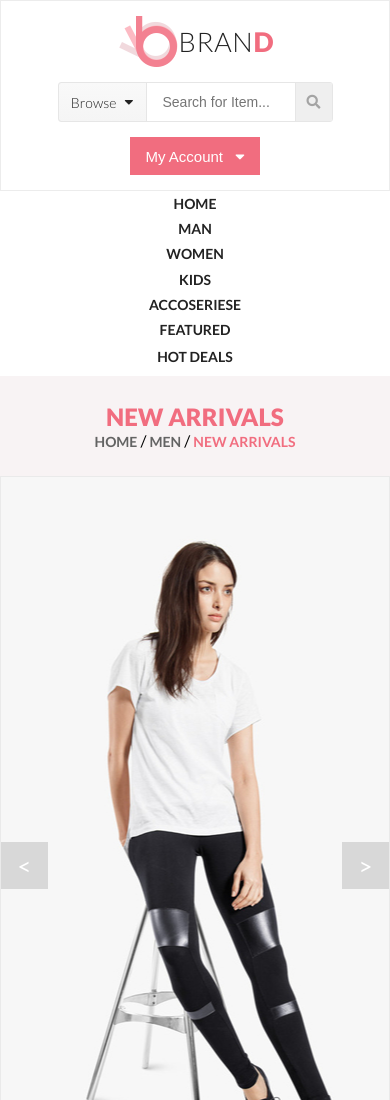
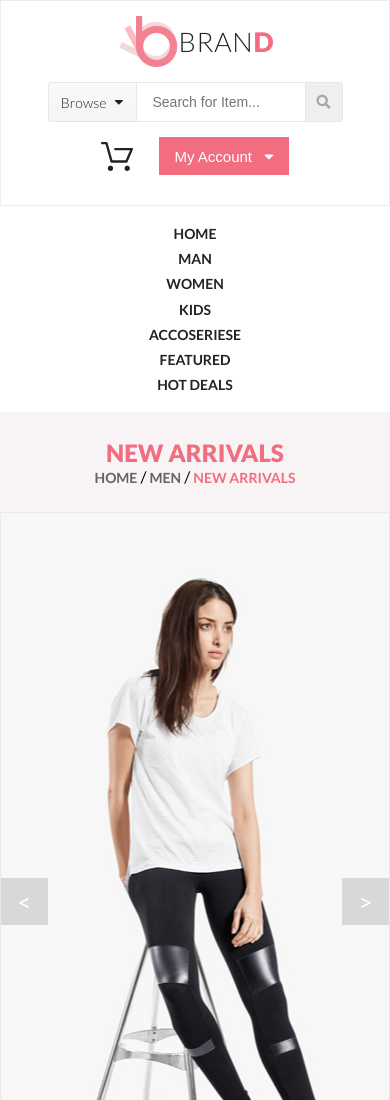
Before and after one commit to MultikPultik/professional_layout, a plain HTML site: page toCheck7_singlePage.html in a window 390 px wide. Shown: the top 1100 px of the page. Drawn offline with Linux system fonts and the light colour scheme.

Commit message:
Изменена адаптация для headr и topNav

```diff
--- a/scss/_header.scss
+++ b/scss/_header.scss
@@ -16,7 +16,7 @@
     background-color: #ffffff;
     height: 100px;
 
-    @media (max-width: 745px) {
+    @media (max-width: 850px) {
         height: auto;
         padding: 15px;
     }
@@ -27,13 +27,14 @@
         flex-direction: row;
         align-items: center;
 
-        > div, form {
-            @media (max-width: 745px) {
+        >div,
+        form {
+            @media (max-width: 850px) {
                 margin-bottom: 15px;
             }
         }
 
-        @media (max-width: 745px) {
+        @media (max-width: 850px) {
             flex-direction: column;
             justify-content: center;
         }
@@ -51,6 +52,7 @@
     font-style: normal;
     letter-spacing: 0.68px;
     color: #222222;
+
     span {
         color: #f16d7f;
         font-weight: 900;
@@ -65,7 +67,7 @@
     overflow: hidden;
     margin-left: 37px;
 
-    @media (max-width: 745px) {
+    @media (max-width: 850px) {
         margin-left: 0;
     }
 
@@ -80,7 +82,10 @@
         font-size: 14px;
         font-weight: 300;
         text-align: right;
-        i { padding-left: 8px;}
+
+        i {
+            padding-left: 8px;
+        }
     }
 
     input {
@@ -96,8 +101,12 @@
         font-weight: 300;
         letter-spacing: normal;
 
-        @media (max-width: 840px) {
-            width: 150px;
+        @media (max-width: 450px) {
+            width: 220px;
+        }
+
+        @media (max-width: 390px) {
+            width: 170px;
         }
     }
 
@@ -113,9 +122,21 @@
     }
 }
 
+.btnWrap {
+    margin-left: auto;
+    height: 38px;
+    width: 188px;
+    display: flex;
+    align-items: center;
+    justify-content: space-between;
+
+    @media (max-width: 850px) {
+        margin-left: 0;
+    }
+
     .myAccountBtn {
         width: 130px;
-    height: 38px;
+        height: inherit;
         border: none;
         margin-left: 26px;
         background-color: #f16d7f;
@@ -125,78 +146,9 @@
         text-align: center;
         cursor: pointer;
         outline: none;
-    i {padding-left: 8px;}
 
-    @media (max-width: 745px) {
-        margin-left: 0;
-    }
-}
-
-.cart {
-    margin-left: auto;
-
-    @media (max-width: 745px) {
-        display: none;
-    }
-}
-
-.topNav {
-    display: flex;
-    justify-content: center;
-    align-items: center;
-    height: 51px;
-    color: #222222;
-    font-size: 14px;
-    font-weight: 700;
-    text-transform: uppercase;
-
-    @media (max-width: 710px) {
-        flex-wrap: wrap;
-        justify-content: left;
-        padding-left: 15px;
-        padding-right: 15px;
-    }
-
-    @media (max-width: 615px) {
-        height: 77px;
-    }
-
-    @media (max-width: 400px) {
-        flex-direction: column;
-        /*justify-content: center;*/
-        height: auto;
-    }
-
-    a {
-        text-decoration: none;
-        color: #222222;
-        line-height: 51px;
-        border-bottom: 3px solid transparent;
-
-        &:not(:last-child) {
-            margin-right: 45px;
-
-            @media (max-width: 710px) {
-                margin-right: 30px;
-            }
-
-            @media (max-width: 400px) {
-                border-bottom: none;
-                margin-right: 0;
-                line-height: 1.8;
-            }
-        }
-        &:hover {
-            border-bottom: 3px solid #ef5b70;
-
-            @media (max-width: 400px) {
-                border-bottom: none;
-                color:  #ef5b70;
-            }
-        }
-
-        @media (max-width: 615px) {
-            line-height: 2.2;
+        i {
+            padding-left: 8px;
         }
     }
 }
--- /dev/null
+++ b/scss/_topNav.scss
@@ -0,0 +1,72 @@
+.topNav {
+    display: flex;
+    justify-content: center;
+    align-items: center;
+    height: 51px;
+    color: #222222;
+    font-size: 14px;
+    font-weight: 700;
+    text-transform: uppercase;
+
+    @media (max-width: 710px) {
+        flex-wrap: wrap;
+        justify-content: center;
+        padding: 15px
+    }
+
+
+    @media (max-width: 710px) {
+        height: auto;
+    }
+
+    @media (max-width: 400px) {
+        flex-direction: column;
+        height: auto;
+    }
+
+    a {
+        text-decoration: none;
+        color: #222222;
+        line-height: 51px;
+        border-bottom: 3px solid transparent;
+
+        @media (max-width: 710px) {
+            &:last-child{
+                margin: 0 30px;
+            }
+            line-height: 2.2;
+        }
+
+        @media (max-width: 450px) {
+            margin: 0 15px;
+        }
+
+        @media (max-width: 400px) {
+            border-bottom: none;
+            margin: 0;
+            line-height: 1.8;
+        }
+
+        &:not(:last-child) {
+            margin-right: 45px;
+
+            @media (max-width: 710px) {
+                margin: 0 30px;
+            }
+
+            @media (max-width: 450px) {
+                margin: 0 15px;
+            }
+        }
+
+        &:hover {
+            border-bottom: 3px solid #ef5b70;
+
+            @media (max-width: 400px) {
+                border-bottom: none;
+                color: #ef5b70;
+            }
+        }
+
+    }
+}
--- a/scss/style.scss
+++ b/scss/style.scss
@@ -7,6 +7,7 @@
 @import "newArrivals";
 @import "rights";
 @import "subscribe";
+@import "topNav";
 
 body {
     margin: 0;
--- a/toCheck7_singlePage.html
+++ b/toCheck7_singlePage.html
@@ -23,11 +23,13 @@
                     <i class="fas fa-search"></i>
                 </button>
             </form>
-            <img class="cart" src="img/cart.png" alt="">
-            <button class="myAccountBtn">
-                My Account
-                <i class="fas fa-caret-down"></i>
-            </button>
+            <div class="btnWrap">
+                <img class="cart" src="img/cart.png" alt="">
+                <button class="myAccountBtn">
+                    My Account
+                    <i class="fas fa-caret-down"></i>
+                </button>
+            </div>
         </div>
     </div>
 
```
Also changed, not shown: css/style.css, 1 other file. Lines whose indentation alone changed are shown as unchanged.
